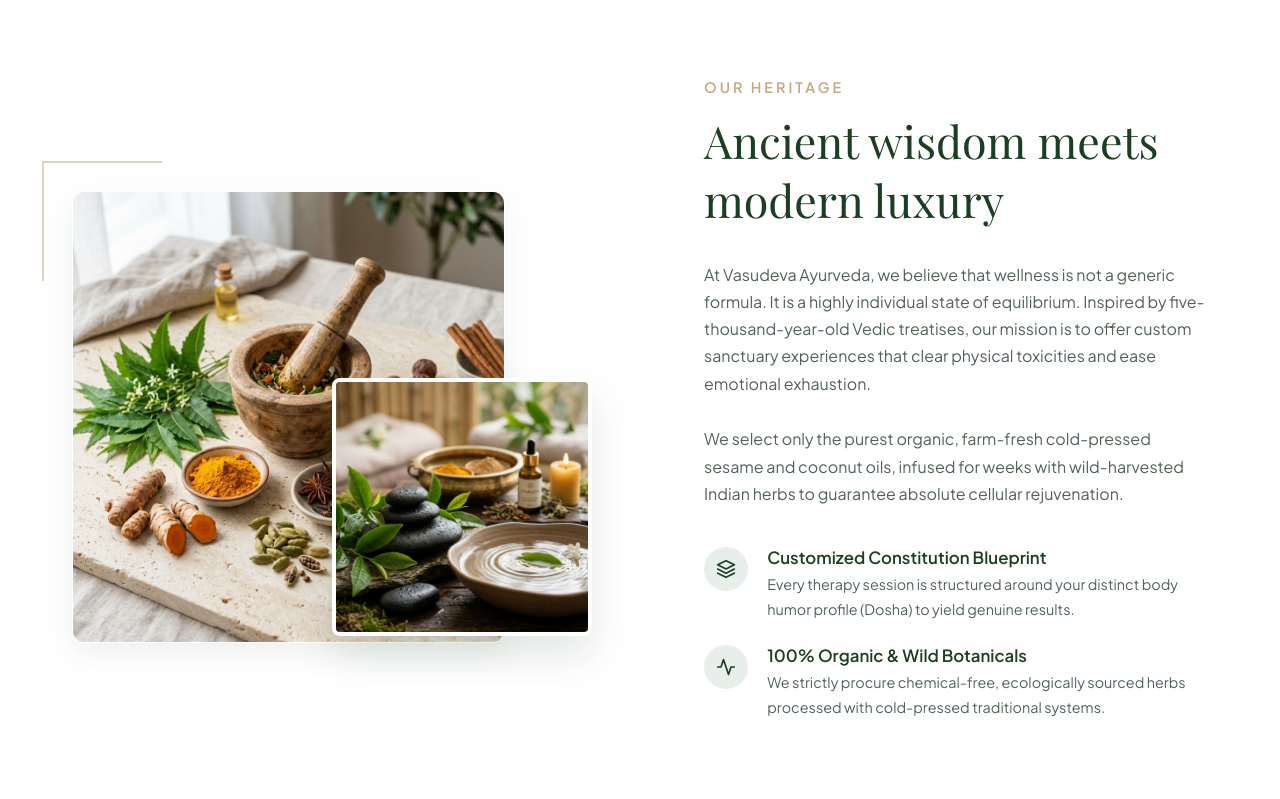
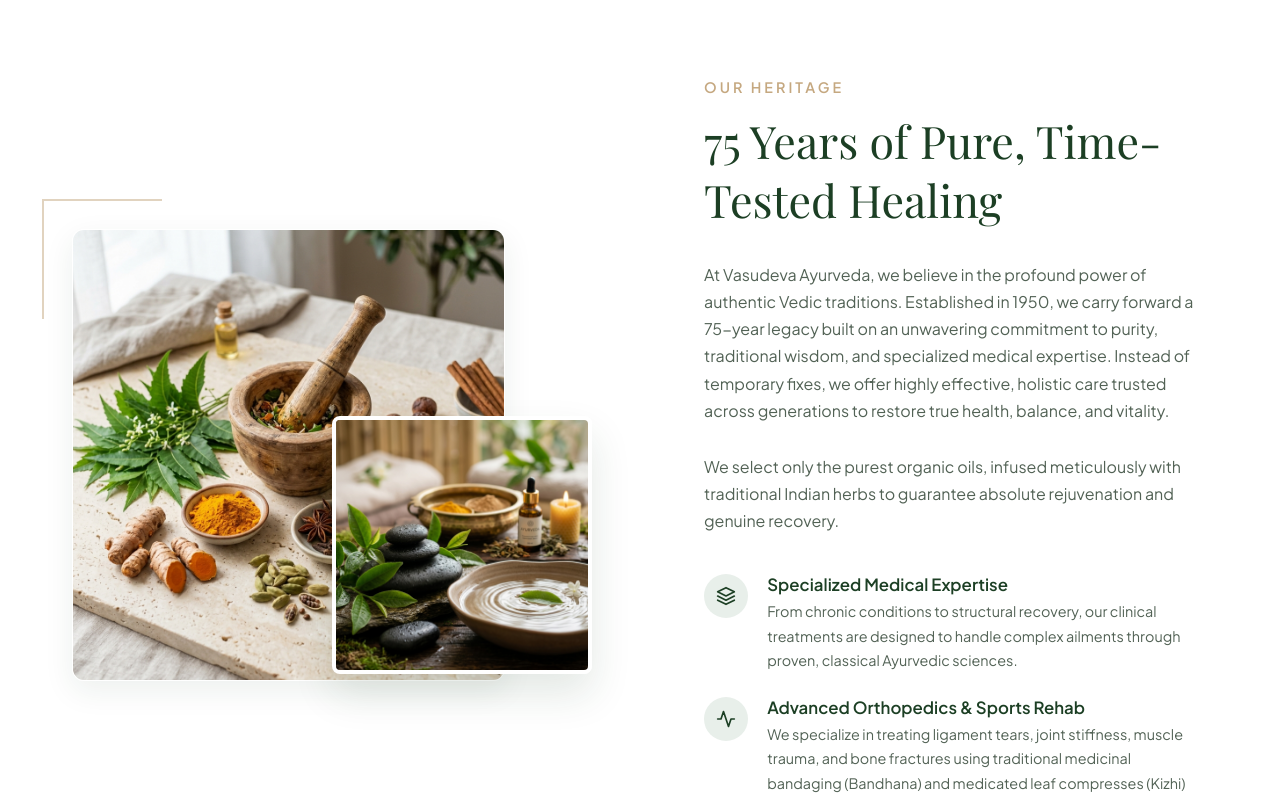
Before and after one commit to BK0005/Vasudeva-Ayurveda, a website: page index.html in a window 1280 px wide. Shown: the part 853-1652 px from the top of the page. Drawn offline with nearby package versions, Linux system fonts and the light colour scheme; a web font is replaced by a local one.

Commit message:
Update hero text and philosophy heritage details for 75-year legacy

```diff
--- a/index.html
+++ b/index.html
@@ -59,8 +59,8 @@
     <div class="container">
       <div class="hero-content reveal reveal-fade-left">
         <div class="hero-tagline">Authentic Vedic Healing</div>
-        <h1 class="hero-title">Restore your natural <span>harmony & vitality</span></h1>
-        <p class="hero-description">Experience premium Ayurvedic healing tailored strictly to your biological constitution. Reconnect your mind, body, and spirit with our luxury therapies, organic herbal oils, and certified expertise.</p>
+        <h1 class="hero-title">Vasudeva Ayurveda<span></span></h1>
+        <p class="hero-description">Established in 1950, Vasudeva Ayurveda blends centuries-old traditional wisdom with specialized medical expertise. We offer highly effective, holistic care across generations, specializing in advanced sports injury and orthopedic management, natural gynecology, and result-oriented herbal cosmetology. Discover time-tested remedies designed to restore your balance and vitality.</p>
         <div class="hero-actions">
           <a href="#packages" class="btn btn-primary" id="heroBookBtn">Explore Packages</a>
           <a href="#clinics" class="btn btn-secondary" id="heroQuizBtn">Specialized Clinics</a>
@@ -103,9 +103,9 @@
         <!-- Text details -->
         <div class="philosophy-content reveal reveal-fade-right">
           <span class="section-subtitle">Our Heritage</span>
-          <h2 class="philosophy-title">Ancient wisdom meets modern luxury</h2>
-          <p class="philosophy-text">At Vasudeva Ayurveda, we believe that wellness is not a generic formula. It is a highly individual state of equilibrium. Inspired by five-thousand-year-old Vedic treatises, our mission is to offer custom sanctuary experiences that clear physical toxicities and ease emotional exhaustion.</p>
-          <p class="philosophy-text">We select only the purest organic, farm-fresh cold-pressed sesame and coconut oils, infused for weeks with wild-harvested Indian herbs to guarantee absolute cellular rejuvenation.</p>
+          <h2 class="philosophy-title">75 Years of Pure, Time-Tested Healing</h2>
+          <p class="philosophy-text">At Vasudeva Ayurveda, we believe in the profound power of authentic Vedic traditions. Established in 1950, we carry forward a 75-year legacy built on an unwavering commitment to purity, traditional wisdom, and specialized medical expertise. Instead of temporary fixes, we offer highly effective, holistic care trusted across generations to restore true health, balance, and vitality.</p>
+          <p class="philosophy-text">We select only the purest organic oils, infused meticulously with traditional Indian herbs to guarantee absolute rejuvenation and genuine recovery.</p>
 
           <div class="philosophy-highlights">
             <!-- Highlight Item 1 -->
@@ -116,8 +116,8 @@
                 </svg>
               </div>
               <div class="highlight-details">
-                <h4>Customized Constitution Blueprint</h4>
-                <p>Every therapy session is structured around your distinct body humor profile (Dosha) to yield genuine results.</p>
+                <h4>Specialized Medical Expertise</h4>
+                <p>From chronic conditions to structural recovery, our clinical treatments are designed to handle complex ailments through proven, classical Ayurvedic sciences.</p>
               </div>
             </div>
 
@@ -129,8 +129,8 @@
                 </svg>
               </div>
               <div class="highlight-details">
-                <h4>100% Organic & Wild Botanicals</h4>
-                <p>We strictly procure chemical-free, ecologically sourced herbs processed with cold-pressed traditional systems.</p>
+                <h4>Advanced Orthopedics & Sports Rehab</h4>
+                <p>We specialize in treating ligament tears, joint stiffness, muscle trauma, and bone fractures using traditional medicinal bandaging (Bandhana) and medicated leaf compresses (Kizhi)</p>
               </div>
             </div>
           </div>
```
